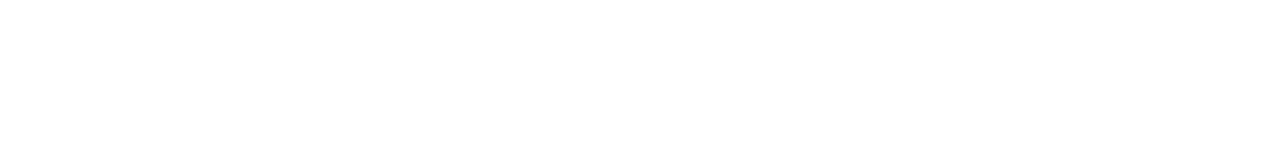
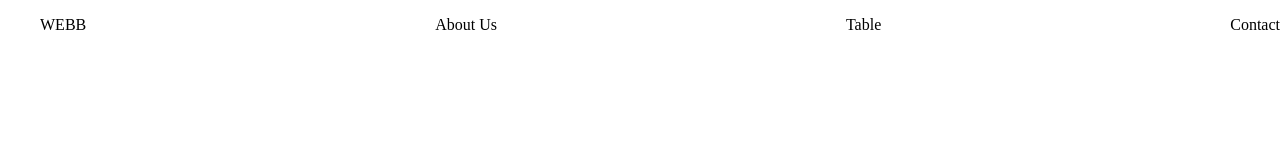
Before and after one commit to papunatsiskadze/Project6, a plain HTML site: page index.html in a window 1280 px wide. Drawn offline with Linux system fonts and the light colour scheme.

Commit message:
header done

```diff
--- a/index.html
+++ b/index.html
@@ -7,15 +7,16 @@
     <title>WEBB</title>
 </head>
 <body>
+    <div class="justifycontent">
     <header class="container">
         <nav class="navigation">
             <ul class="ulrow">
-                <li class="logo"></li>
-                <li class="navlink"></li>
-                <li class="navlink"></li>
-                <li class="navlink"></li>
+                <li class="logo">WEBB</li>
+                <li class="navlink">About Us                </li>
+                <li class="navlink">Table</li>
+                <li class="navlink">Contact</li>
             </ul>
         </nav>
-
     </header>
+    </div>
 </body>
--- a/styling/style.css
+++ b/styling/style.css
@@ -3,18 +3,18 @@ body{
 }
 .container{
     width: 1320px;
+    justify-content: center;
+    display: flex;
 }
 .navigation{
     width: 100%;
 }
 .ulrow{
-    width: 100%;
+    list-style: none;
+    display: flex;
     justify-content: space-between;
-    list-style: none;
 }
-.logo{
-    float: left;
+.justifycontent{
+    justify-content: center;
+    display: flex;
 }
-.navlink{
-    margin-left: 25%;
-}
```
